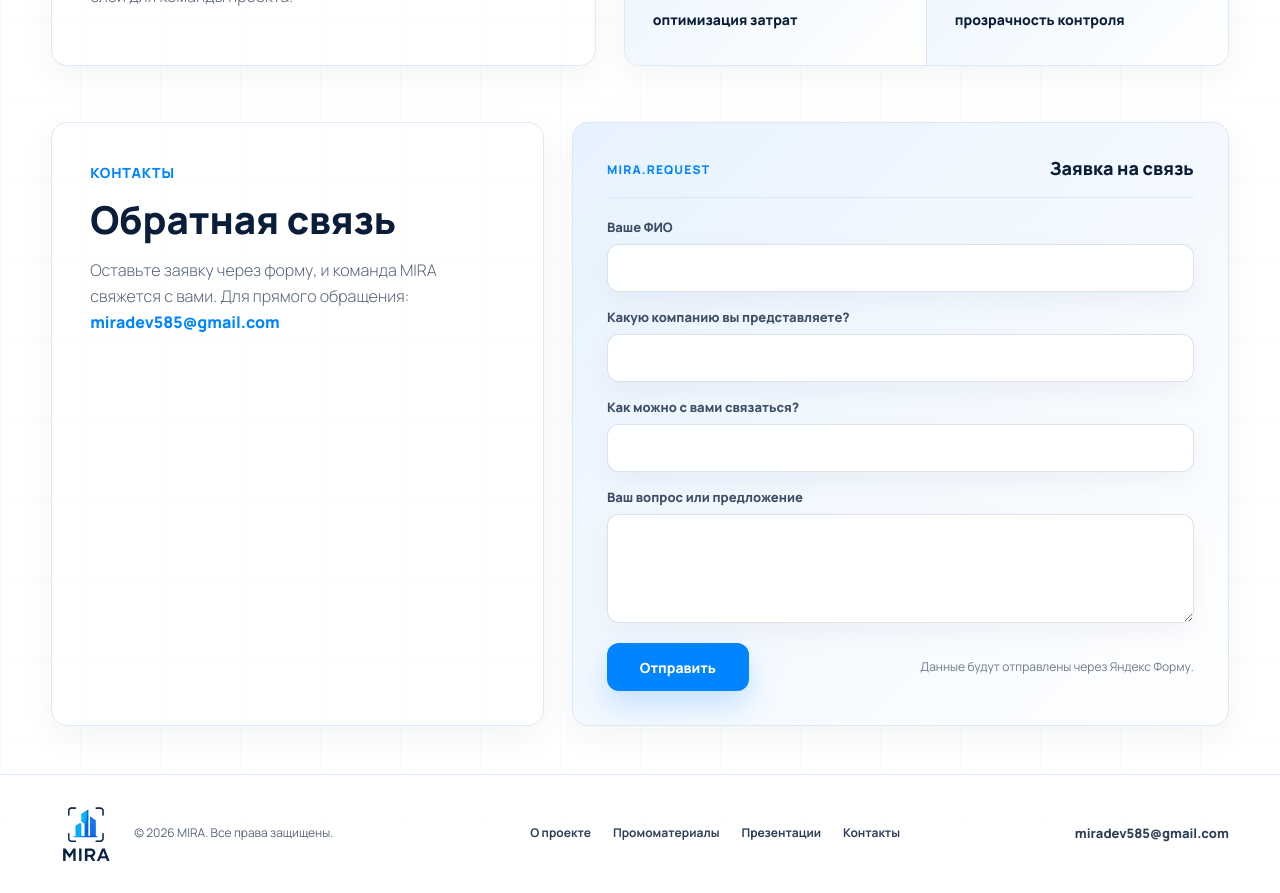
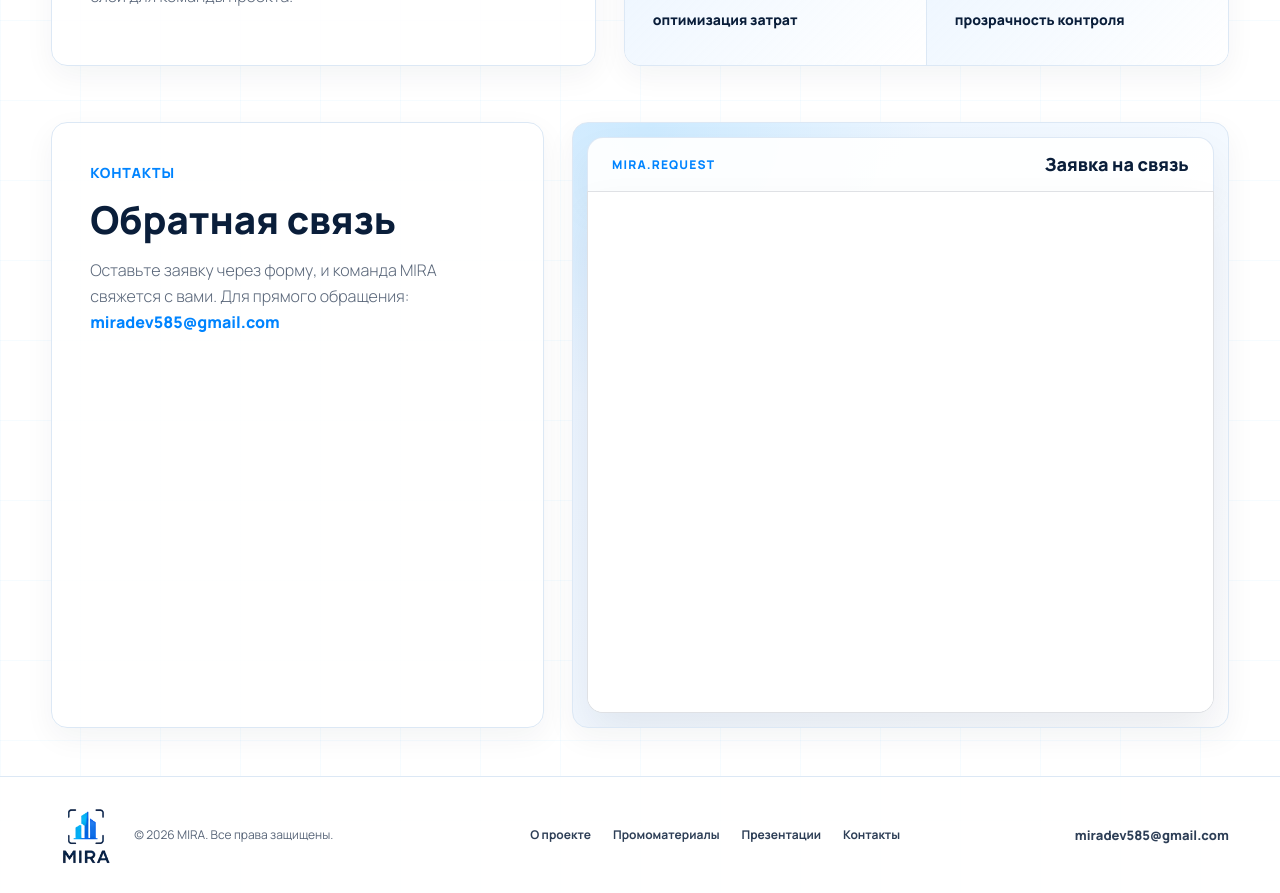
Before and after one commit to miradev585/mira, a React (Vite) app: page / in a window 1280 px wide. Shown: the part 1660-2553 px from the top of the page. Built offline with nearby package versions, Linux system fonts and the light colour scheme.

Commit message:
Restore reliable Yandex form embed

```diff
--- a/src/App.jsx
+++ b/src/App.jsx
@@ -334,18 +334,6 @@ function TechSection() {
 }
 
 function ContactsSection() {
-  const [formStatus, setFormStatus] = useState("");
-
-  const handleSubmit = () => {
-    setFormStatus("Отправляем заявку...");
-    window.ym?.(109600551, "reachGoal", "contact_form_submit");
-    window.dataLayer = window.dataLayer || [];
-    window.dataLayer.push({ event: "contact_form_submit" });
-    window.setTimeout(() => {
-      setFormStatus("Заявка отправлена. Мы свяжемся с вами в ближайшее время.");
-    }, 1200);
-  };
-
   return (
     <section id="contacts" className="contacts sectionObserve">
       <div className="contactsInfo">
@@ -358,40 +346,21 @@ function ContactsSection() {
         </p>
       </div>
       <div className="formShell">
-        <form
-          className="leadForm"
-          action="https://forms.yandex.ru/u/6a1f1b9702848f393ce44e85/"
-          method="get"
-          target="ya-form-submit"
-          onSubmit={handleSubmit}
-        >
-          <div className="leadFormHead">
-            <span>mira.request</span>
-            <strong>Заявка на связь</strong>
-          </div>
-          <label>
-            <span>Ваше ФИО</span>
-            <input name="answer_short_text_9008979678324636" type="text" required autoComplete="name" />
-          </label>
-          <label>
-            <span>Какую компанию вы представляете?</span>
-            <input name="answer_short_text_9008979678355752" type="text" required autoComplete="organization" />
-          </label>
-          <label>
-            <span>Как можно с вами связаться?</span>
-            <input name="answer_short_text_9008979678517988" type="text" required autoComplete="email" />
-          </label>
-          <label>
-            <span>Ваш вопрос или предложение</span>
-            <textarea name="answer_short_text_9008979678578786" rows="4" required />
-          </label>
-          <input type="hidden" name="iframe" value="1" />
-          <div className="leadFormFooter">
-            <button type="submit">Отправить</button>
-            <p>{formStatus || "Данные будут отправлены через Яндекс Форму."}</p>
-          </div>
-        </form>
-        <iframe className="hiddenSubmitFrame" name="ya-form-submit" title="Отправка формы MIRA" />
+        <div className="formFrameHeader">
+          <span>mira.request</span>
+          <strong>Заявка на связь</strong>
+        </div>
+        <div className="formFrameBody">
+          <iframe
+            className="yandexFormFrame"
+            src="https://forms.yandex.ru/u/6a1f1b9702848f393ce44e85?iframe=1&theme=light"
+            frameBorder="0"
+            name="ya-form-6a1f1b9702848f393ce44e85"
+            title="Форма обратной связи MIRA"
+            width="100%"
+            height="520"
+          />
+        </div>
       </div>
     </section>
   );
--- a/src/styles.css
+++ b/src/styles.css
@@ -692,28 +692,28 @@ main {
   position: relative;
   overflow: hidden;
   min-height: 0;
-  padding: clamp(22px, 3vw, 34px);
+  padding: 14px;
   background:
-    linear-gradient(135deg, rgba(230, 242, 255, 0.96), rgba(255, 255, 255, 0.98)),
+    radial-gradient(circle at 12% 0%, rgba(0, 166, 255, 0.12), transparent 34%),
+    linear-gradient(135deg, rgba(230, 242, 255, 0.98), rgba(255, 255, 255, 0.98)),
     var(--white);
 }
 
-.leadForm {
-  display: grid;
-  gap: 16px;
-}
-
-.leadFormHead {
+.formFrameHeader {
   display: flex;
   align-items: center;
   justify-content: space-between;
   gap: 18px;
-  margin-bottom: 4px;
-  padding-bottom: 16px;
-  border-bottom: 1px solid rgba(220, 232, 245, 0.92);
+  min-height: 54px;
+  padding: 0 clamp(16px, 2.4vw, 24px);
+  border: 1px solid rgba(220, 232, 245, 0.96);
+  border-bottom: 0;
+  border-radius: 16px 16px 0 0;
+  background: rgba(255, 255, 255, 0.92);
+  box-shadow: 0 18px 38px rgba(10, 30, 58, 0.06);
 }
 
-.leadFormHead span {
+.formFrameHeader span {
   color: var(--button);
   font-size: 12px;
   font-weight: 800;
@@ -721,103 +721,38 @@ main {
   text-transform: uppercase;
 }
 
-.leadFormHead strong {
+.formFrameHeader strong {
   color: var(--ink);
   font-size: 18px;
   font-weight: 800;
 }
 
-.leadForm label {
-  display: grid;
-  gap: 8px;
+.formFrameBody {
+  position: relative;
+  overflow: hidden;
+  border: 1px solid rgba(10, 30, 58, 0.13);
+  border-radius: 0 0 16px 16px;
+  background: var(--white);
+  box-shadow: 0 22px 44px rgba(10, 30, 58, 0.08);
 }
 
-.leadForm label span {
-  color: rgba(10, 30, 58, 0.78);
-  font-size: 13px;
-  font-weight: 800;
+.formFrameBody::before {
+  content: "";
+  position: absolute;
+  inset: 0;
+  z-index: 1;
+  pointer-events: none;
+  background:
+    linear-gradient(90deg, rgba(255, 255, 255, 0.04), transparent 34%),
+    linear-gradient(180deg, transparent 0 78%, rgba(255, 255, 255, 0.92) 100%);
 }
 
-.leadForm input,
-.leadForm textarea {
+.yandexFormFrame {
+  display: block;
   width: 100%;
-  border: 1px solid rgba(10, 30, 58, 0.13);
-  border-radius: 12px;
-  background: rgba(255, 255, 255, 0.92);
-  box-shadow: 0 10px 26px rgba(10, 30, 58, 0.045);
-  color: var(--ink);
-  font: inherit;
-  font-size: 15px;
-  line-height: 1.35;
-  outline: 0;
-  transition:
-    border-color 180ms ease,
-    box-shadow 180ms ease,
-    background 180ms ease;
-}
-
-.leadForm input {
-  height: 48px;
-  padding: 0 15px;
-}
-
-.leadForm textarea {
-  min-height: 104px;
-  padding: 13px 15px;
-  resize: vertical;
-}
-
-.leadForm input:focus,
-.leadForm textarea:focus {
-  border-color: rgba(0, 132, 255, 0.62);
+  min-height: 520px;
+  border: 0;
   background: var(--white);
-  box-shadow: 0 0 0 4px rgba(0, 132, 255, 0.12), 0 14px 30px rgba(10, 30, 58, 0.07);
-}
-
-.leadFormFooter {
-  display: flex;
-  align-items: center;
-  justify-content: space-between;
-  gap: 18px;
-  margin-top: 4px;
-}
-
-.leadFormFooter button {
-  min-width: 142px;
-  height: 48px;
-  border-radius: 12px;
-  background: var(--button);
-  box-shadow: 0 14px 30px rgba(0, 132, 255, 0.2);
-  color: var(--white);
-  font-size: 14px;
-  font-weight: 800;
-  transition:
-    background 180ms ease,
-    box-shadow 180ms ease,
-    transform 180ms ease;
-}
-
-.leadFormFooter button:hover {
-  background: var(--blue);
-  box-shadow: 0 18px 34px rgba(0, 132, 255, 0.28);
-  transform: translateY(-2px);
-}
-
-.leadFormFooter p {
-  margin: 0;
-  color: rgba(10, 30, 58, 0.58);
-  font-size: 12px;
-  line-height: 1.45;
-  text-align: right;
-}
-
-.hiddenSubmitFrame {
-  position: absolute;
-  width: 1px;
-  height: 1px;
-  border: 0;
-  opacity: 0;
-  pointer-events: none;
 }
 
 .techCopy,
```
